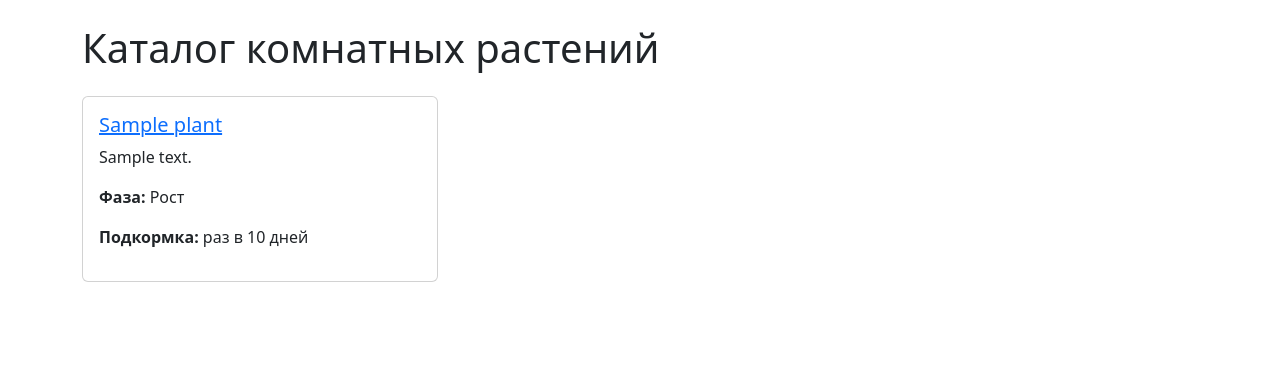
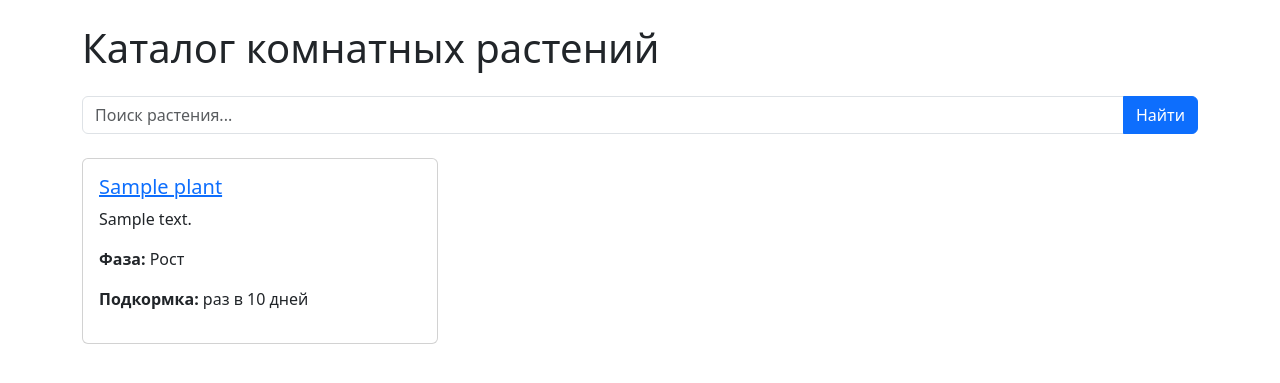
Before and after one commit to Ekaterina1347/plant-feeding-helper, a Django app: page / in a window 1280 px wide. Shown: the top 383 px of the page. Run offline with Django 5.2, Linux system fonts and the light colour scheme; tables that the repository leaves empty hold one stand-in row (values such as "Sample post").

Commit message:
Add plant search with case-insensitive filtering

```diff
--- a/plants/templates/plants/plant_list.html
+++ b/plants/templates/plants/plant_list.html
@@ -9,6 +9,17 @@
 <body>
     <div class="container mt-4">
         <h1 class="mb-4">Каталог комнатных растений</h1>
+
+        <form method="get" class="mb-4">
+            <div class="input-group">
+                <input type="text" name="q" class="form-control" placeholder="Поиск растения..." value="{{ query }}">
+                <button type="submit" class="btn btn-primary">Найти</button>
+                {% if query %}
+                    <a href="{% url 'plant_list' %}" class="btn btn-outline-secondary">Сбросить</a>
+                {% endif %}
+            </div>
+        </form>
+
         <div class="row">
             {% for plant in plants %}
                 <div class="col-md-4 mb-3">
--- a/plants/views.py
+++ b/plants/views.py
@@ -3,9 +3,16 @@ from .models import Plant
 
 
 def plant_list(request):
-    plants = Plant.objects.all()
-    return render(request, 'plants/plant_list.html', {'plants': plants})
-
+    """Страница со списком всех растений с поиском"""
+    query = request.GET.get('q', '')
+    if query:
+        plants = Plant.objects.filter(name__iregex=query)
+    else:
+        plants = Plant.objects.all()
+    return render(request, 'plants/plant_list.html', {
+        'plants': plants,
+        'query': query,
+    })
 
 from django.shortcuts import get_object_or_404, redirect
 from .models import Plant, Fertilizer, FeedingSchedule
```
